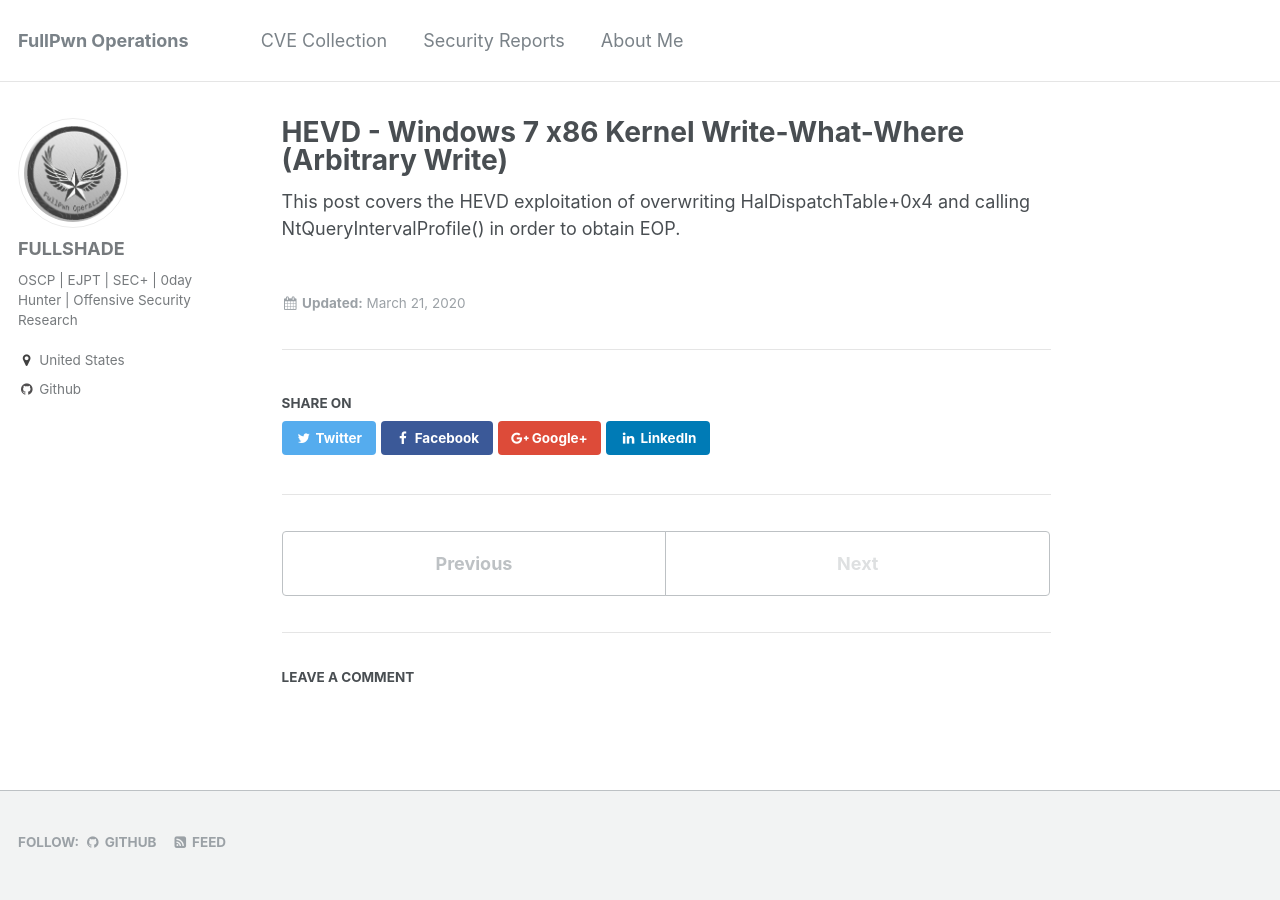
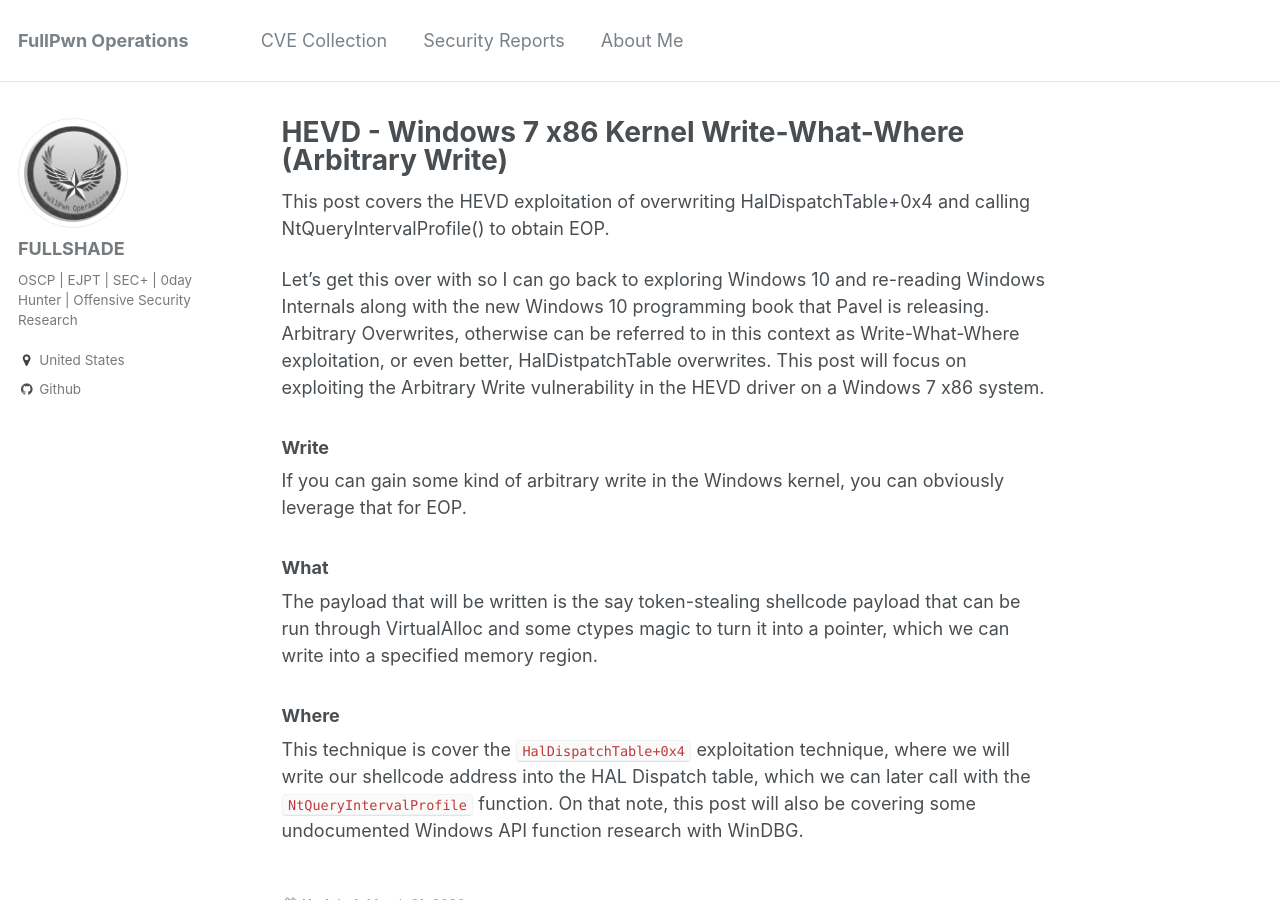
Before and after one commit to asdyxcyxc/FULLSHADE.github.io, a Jekyll site: the page built from _posts/2020-03-21-HEVD-arbitraryoverwrite.md, in a window 1280 px wide and 900 px high. Built offline with Jekyll 4.4.1, drawn with Linux system fonts in a browser that asks for light colours; comment, search, counter and statistics services are not loaded.

Commit message:
Update 2020-03-21-HEVD-arbitraryoverwrite.md

```diff
--- a/_posts/2020-03-21-HEVD-arbitraryoverwrite.md
+++ b/_posts/2020-03-21-HEVD-arbitraryoverwrite.md
@@ -3,4 +3,18 @@ layout: single
 title: HEVD - Windows 7 x86 Kernel Write-What-Where (Arbitrary Write)
 ---
 
-This post covers the HEVD exploitation of overwriting HalDispatchTable+0x4 and calling NtQueryIntervalProfile() in order to obtain EOP.
+This post covers the HEVD exploitation of overwriting HalDispatchTable+0x4 and calling NtQueryIntervalProfile() to obtain EOP.
+
+Let's get this over with so I can go back to exploring Windows 10 and re-reading Windows Internals along with the new Windows 10 programming book that Pavel is releasing. Arbitrary Overwrites, otherwise can be referred to in this context as Write-What-Where exploitation, or even better, HalDistpatchTable overwrites. This post will focus on exploiting the Arbitrary Write vulnerability in the HEVD driver on a Windows 7 x86 system.
+
+### Write
+
+If you can gain some kind of arbitrary write in the Windows kernel, you can obviously leverage that for EOP.
+
+### What
+
+The payload that will be written is the say token-stealing shellcode payload that can be run through VirtualAlloc and some ctypes magic to turn it into a pointer, which we can write into a specified memory region.
+
+### Where
+
+This technique is cover the `HalDispatchTable+0x4` exploitation technique, where we will write our shellcode address into the HAL Dispatch table, which we can later call with the `NtQueryIntervalProfile` function. On that note, this post will also be covering some undocumented Windows API function research with WinDBG.
```
